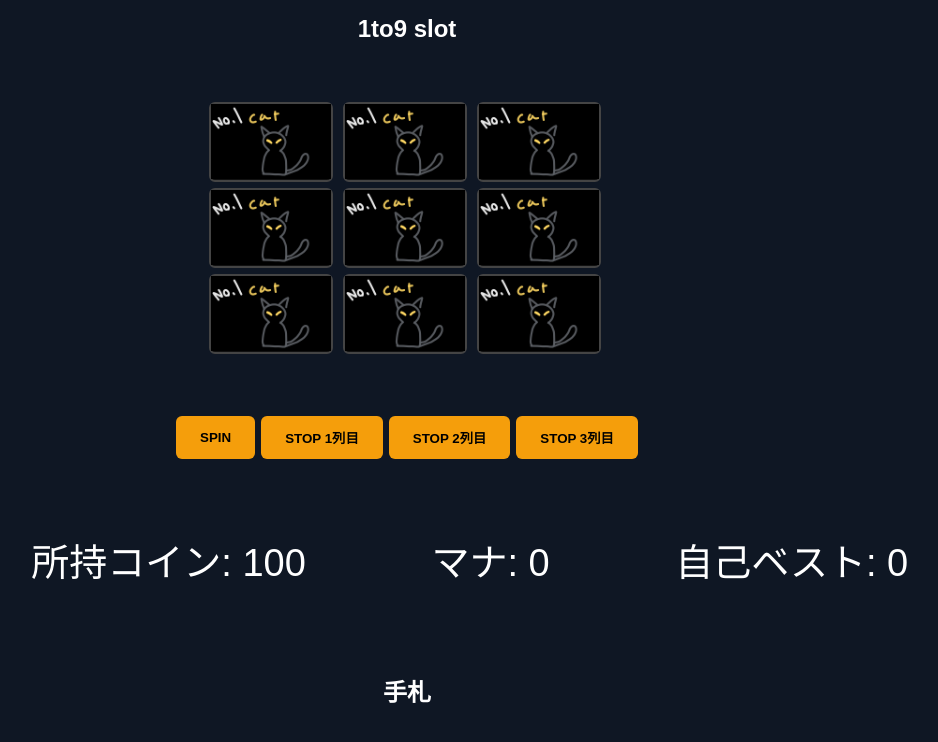
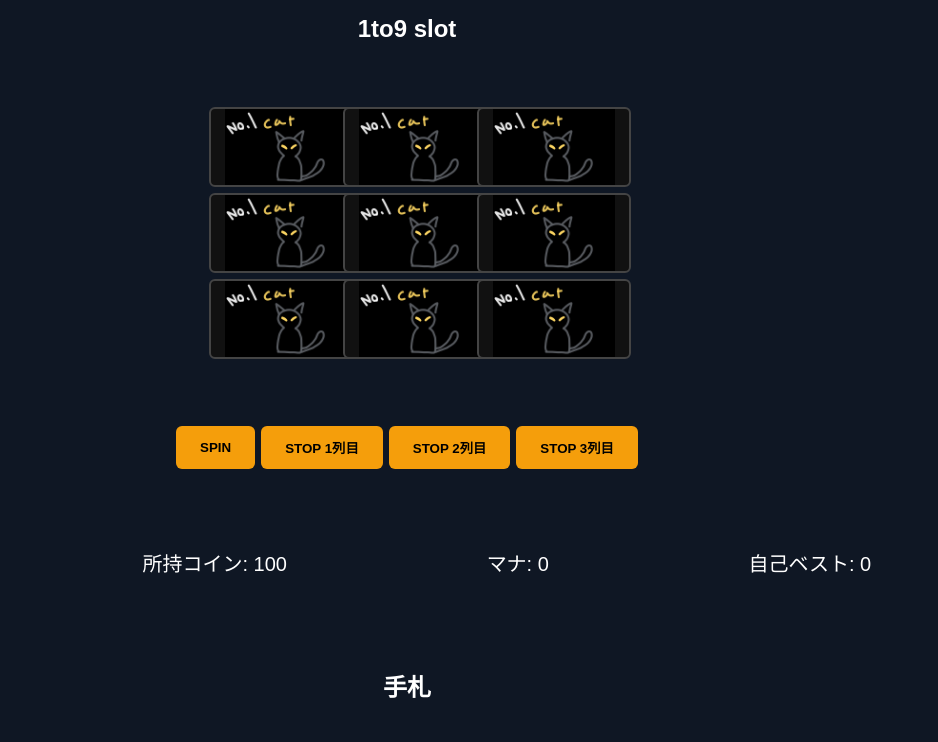
Before and after one commit to iamanttou/gakugeisai, a plain HTML site: page index.html in a window 1280 px wide. Shown: the whole page, without its empty margins (233-1171 px from the left). Drawn offline with Linux system fonts and the light colour scheme.

Commit message:
Update index.html

```diff
--- a/index.html
+++ b/index.html
@@ -37,9 +37,9 @@ h1{margin:5px;font-size:24px}
   gap:6px;
 }
 .cell{
-  width:120px;
+  width:150px;
   aspect-ratio:8/5
-  height:120px;
+  height:170px;
   border:2px solid #444;
   border-radius:6px;
   display:flex;
@@ -72,7 +72,7 @@ button{
 }
 .status-bar div {
   margin: 0 10px;
-  font-size: 38px;
+  font-size: 20px;
 }
 
 /* --- 手札 --- */
```
